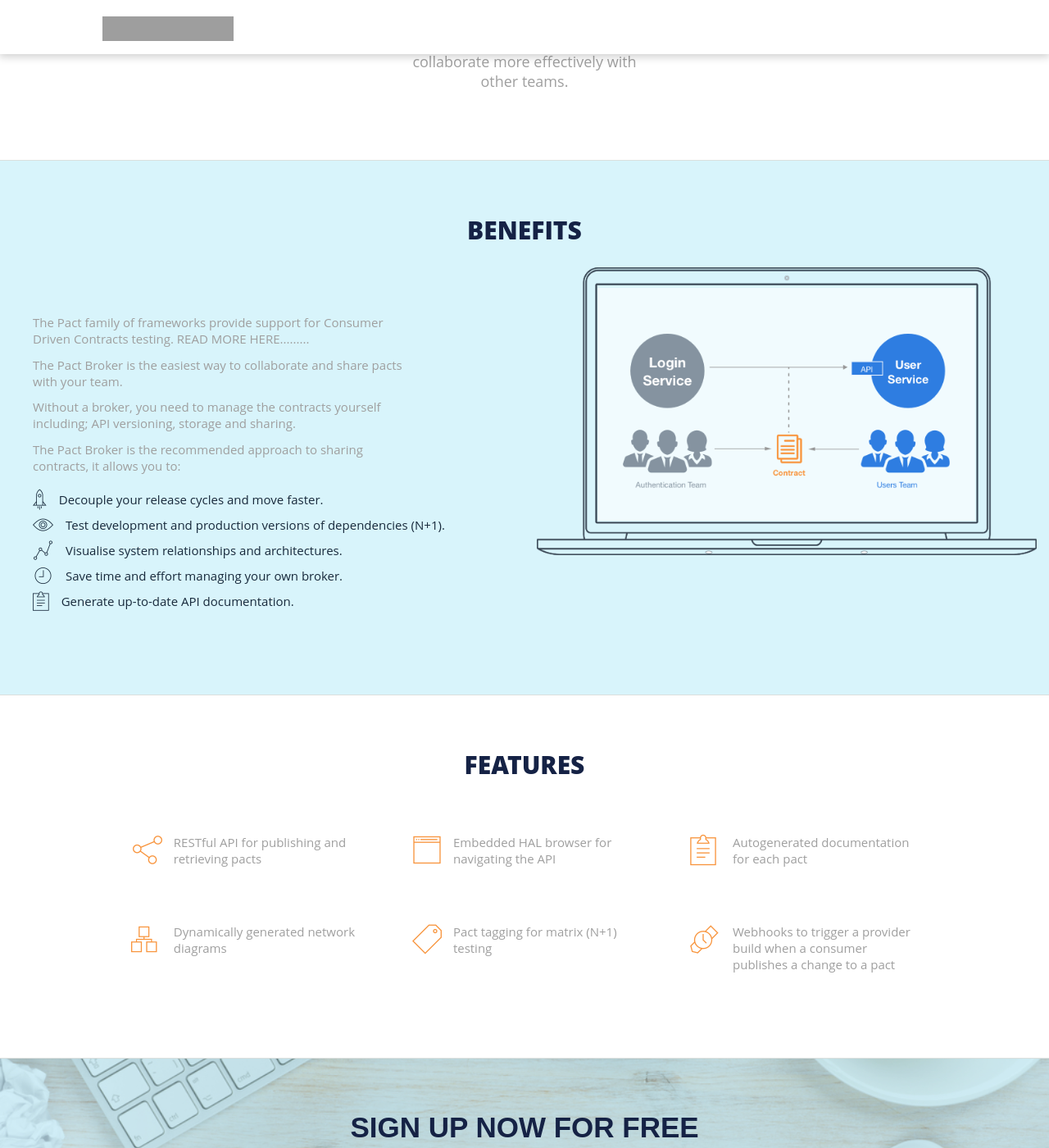
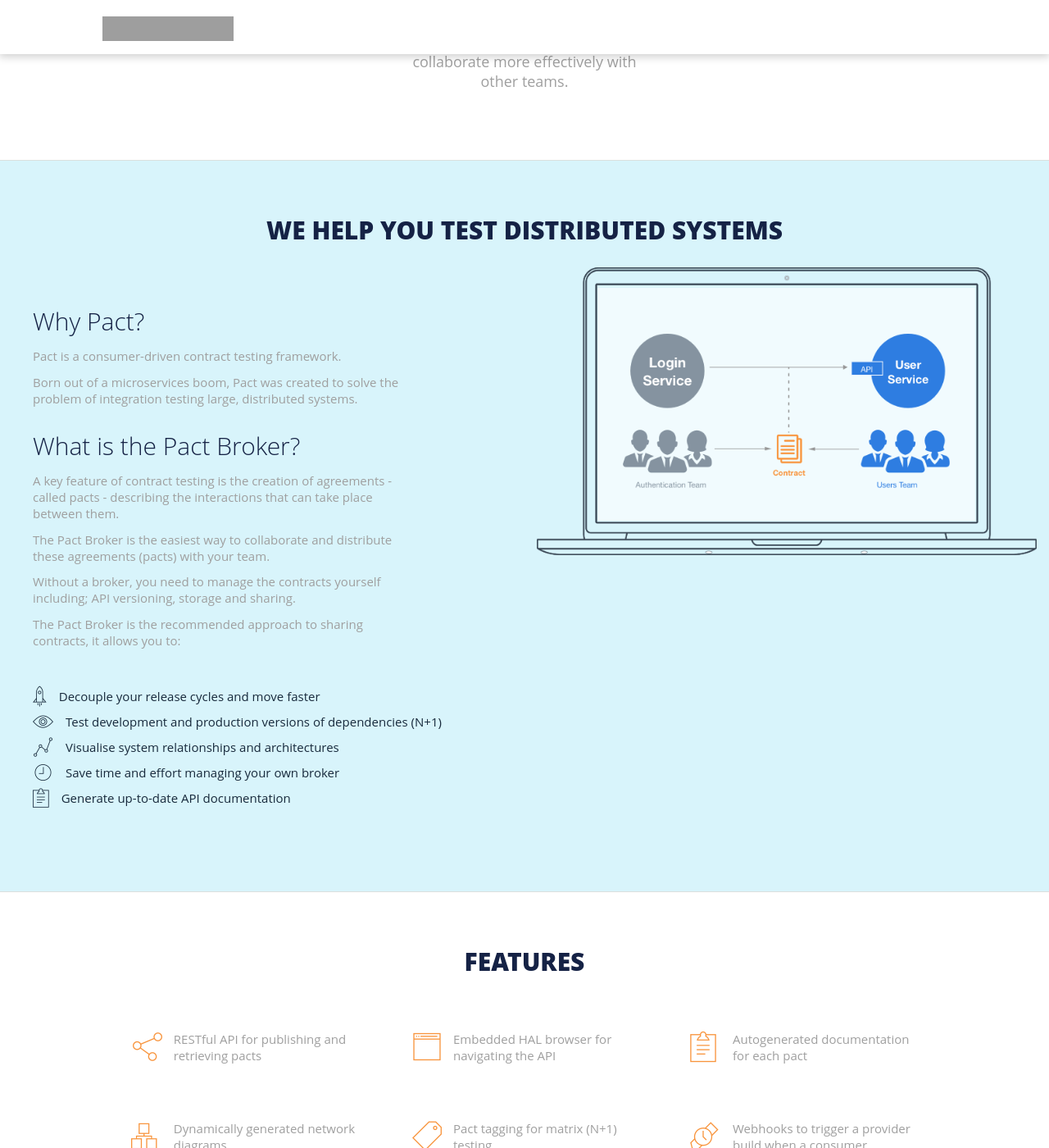
Before and after one commit to DiUS/pact-website, a Jekyll site: the page built from index.html, in a window 1280 px wide and 1400 px high, scrolled down 1120 px. Shown: the whole window at 82% size. Built offline with Jekyll 4.4.1, drawn with Linux system fonts in a browser that asks for light colours; nearby versions of some CDN libraries; library files that are not in the unit come from our copies; grey boxes are pictures that could not be loaded.

Commit message:
feat(content): add preamble about Pact itself

```diff
--- a/_includes/benefits.html
+++ b/_includes/benefits.html
@@ -1,23 +1,27 @@
 <section id="benefits">
   <div class="cnt-benefits-bg">
     <div class="container">
-      <h1>BENEFITS</h1>
+      <h1>WE HELP YOU TEST DISTRIBUTED SYSTEMS</h1>
       <p></p>
       <div class="row">
         <div class="col-xs-12 col-sm-12 col-md-12 col-lg-12">
           <div class="col-xs-12 col-sm-6 col-lg-6 benefits-content">
-            <p>The Pact family of frameworks provide support for Consumer Driven Contracts testing. READ MORE HERE.........
-            <p>The Pact Broker is the easiest way to collaborate and share pacts with your team.</p>
-            <p>
-              Without a broker, you need to manage the contracts yourself including; API versioning, storage and sharing.</p>
+            <h2>Why Pact?</h2>
+            <p><a href="http://pact.io">Pact</a> is a consumer-driven contract testing framework.</p>
+            <p>Born out of a microservices boom, Pact was created to solve the problem of integration testing large, distributed systems.</p>
+            </br>
+            <h2>What is the Pact Broker?</h2>
+            <p>A key feature of contract testing is the creation of agreements - called pacts - describing the interactions that can take place between them.</p>
+            <p>The Pact Broker is the easiest way to collaborate and distribute these agreements (pacts) with your team.</p>
+            <p>Without a broker, you need to manage the contracts yourself including; API versioning, storage and sharing.</p>
             <p>The Pact Broker is the recommended approach to sharing contracts, it allows you to:</p>
-
+            </br>
             <ul class="benefits-list">
-              <li><i class="pe-7s-rocket"></i><span>Decouple your release cycles and move faster.</span></li>
-              <li><i class="pe-7s-look"></i><span>Test development and production versions of dependencies (N+1).</span></li>
-              <li><i class="pe-7s-graph1"></i><span>Visualise system relationships and architectures.</span></li>
-              <li><i class="pe-7s-clock"></i><span>Save time and effort managing your own broker.</span></li>
-              <li><i class="pe-7s-note2"></i><span>Generate up-to-date API documentation.</span></li>
+              <li><i class="pe-7s-rocket"></i><span>Decouple your release cycles and move faster</span></li>
+              <li><i class="pe-7s-look"></i><span>Test development and production versions of dependencies (N+1)</span></li>
+              <li><i class="pe-7s-graph1"></i><span>Visualise system relationships and architectures</span></li>
+              <li><i class="pe-7s-clock"></i><span>Save time and effort managing your own broker</span></li>
+              <li><i class="pe-7s-note2"></i><span>Generate up-to-date API documentation</span></li>
             </ul>
           </div>
           <div class="col-sm-6 col-lg-6 benefits-img">
--- a/register.html
+++ b/register.html
@@ -26,7 +26,7 @@
 			<div class="row">
 				<div class="col-lg-12">
 					<div class="col-xs-12 col-lg-5 contact-me">
-						<h1>SIGN UP NOW</h1>
+						<h1>SIGN UP FOR OUR PRIVATE BETA</h1>
 						<p class="bottom-txt">All requests are manually reviewed and will be processed within 48 hours. We respect your <a href="/privacy/">privacy</a> and don't share your data with anyone.</p>
 						<div id="answers"></div>
 						<form id="register-form" name="register-form" method="post" action="#">
```
